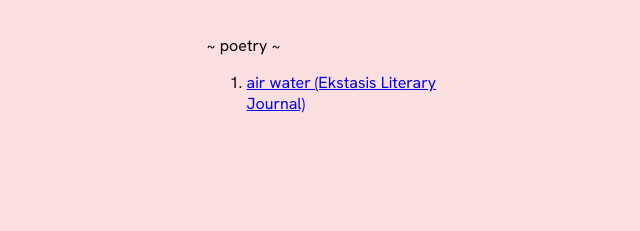
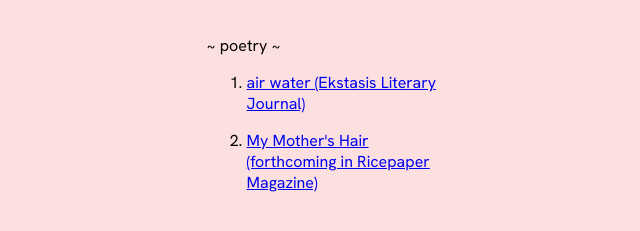
Before and after one commit to enlinkoh/enlinkoh.github.io, a plain HTML site: page index.html in a window 1280 px wide. Shown: the part 371-602 px from the top of the page, without its empty margins (323-963 px from the left). Drawn offline with Linux system fonts and the light colour scheme.

Commit message:
New poem

```diff
--- a/index.html
+++ b/index.html
@@ -24,6 +24,7 @@
                 <span>~ poetry ~</span>
                 <ol>
                     <li><a href="https://www.ekstasismagazine.com/poetry/2024/air-water" target="_blank">air water (Ekstasis Literary Journal)</a></li>
+                    <li><a href="enlinkoh.net" target="_blank">My Mother's Hair (forthcoming in Ricepaper Magazine)</a></li>
                 </ol>
             </div>
         </div>
```
